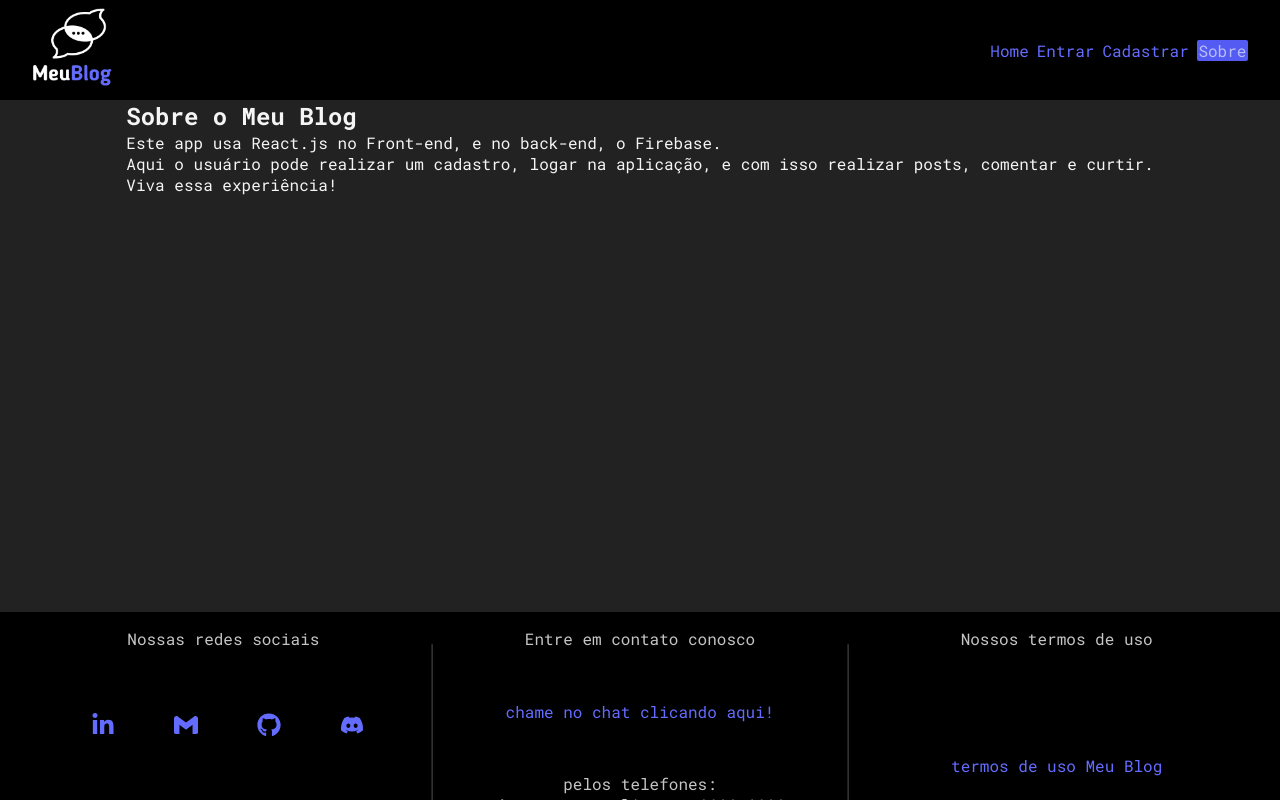
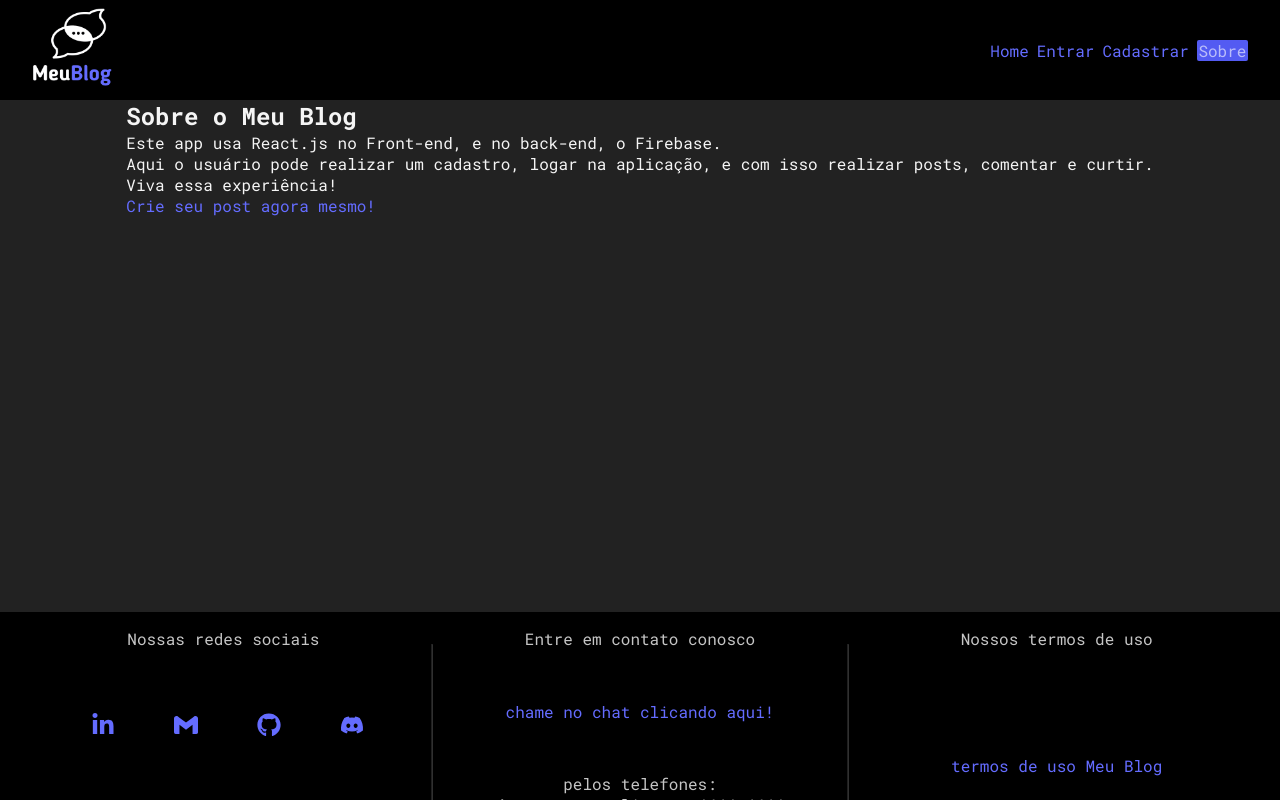
Before and after one commit to alexandreSouza31/Meu_Blog, a React (Vite) app: page /about in a window 1280 px wide. Shown: the top 800 px of the page. Built offline with nearby package versions, Linux system fonts and the light colour scheme; no server answers.

Commit message:
will create the post link

```diff
--- a/src/components/pages/About/About.jsx
+++ b/src/components/pages/About/About.jsx
@@ -8,6 +8,7 @@ const About = () => {
             <p>Este app usa React.js no Front-end, e no back-end, o Firebase.</p>
             <p>Aqui o usuário pode realizar um cadastro, logar na aplicação, e com isso realizar posts, comentar e curtir.</p>
             <p>Viva essa experiência!</p>
+            <Link to="/posts/create">Crie seu post agora mesmo!</Link>
 
         </div>
     )
```
